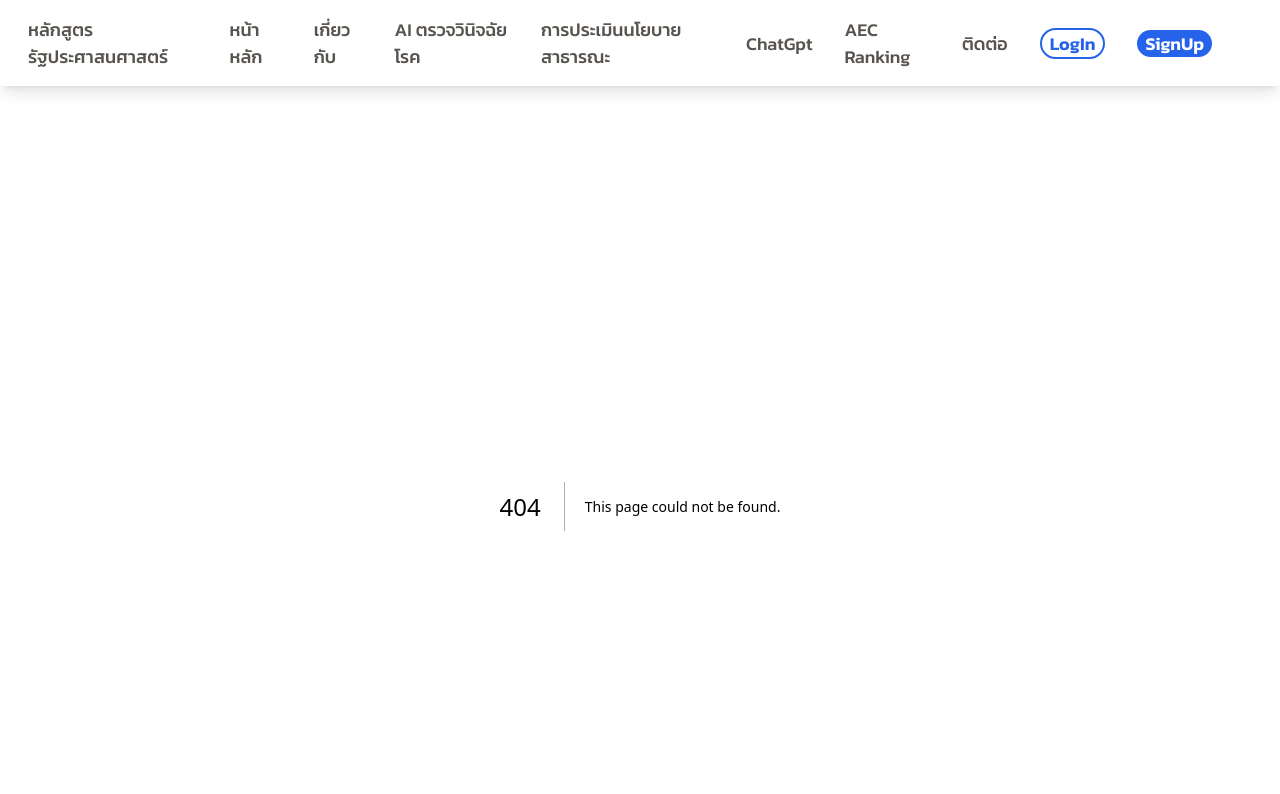
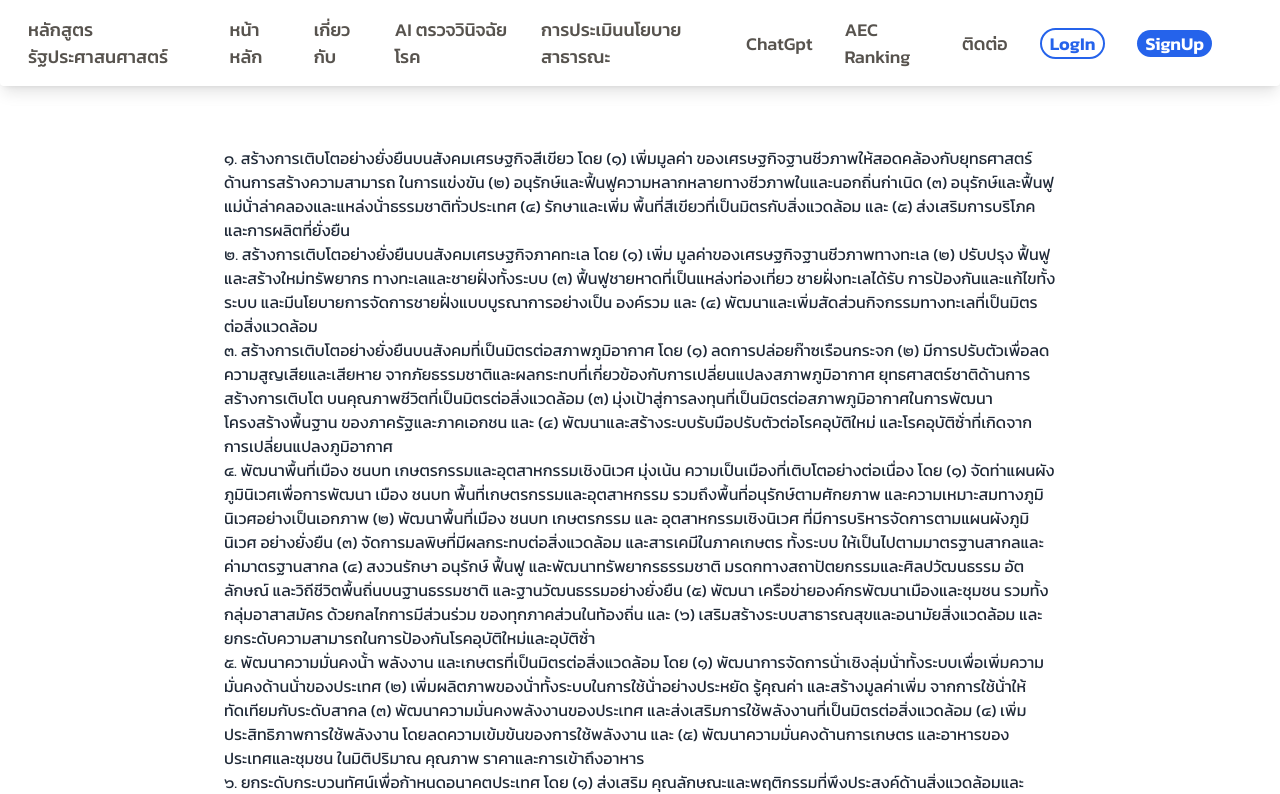
Before and after one commit to wadsana1/ppp-and-administration-in-digital-age-1-2568, a Next.js app: page /section5 in a window 1280 px wide. Before the commit this address had no page. Shown: the top 794 px of the page. Built offline with nearby package versions, Linux system fonts and the light colour scheme.

Commit message:
frist commit

```diff
--- /dev/null
+++ b/src/app/section5/page.tsx
@@ -0,0 +1,10 @@
+import Section5 from "@/components/sectiondata/Section5";
+import React from "react";
+
+export default function page() {
+  return (
+    <div>
+      <Section5 />
+    </div>
+  );
+}
```
